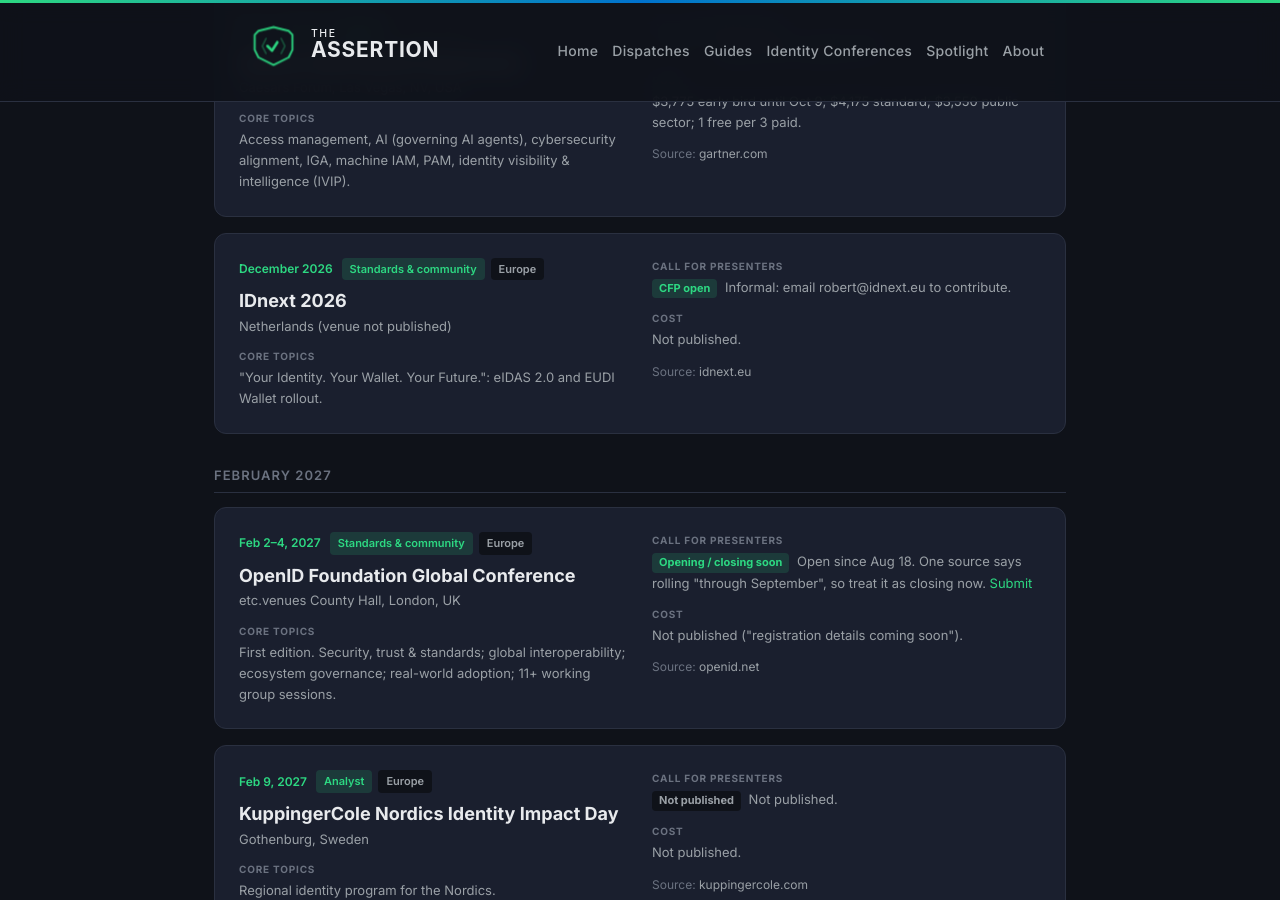
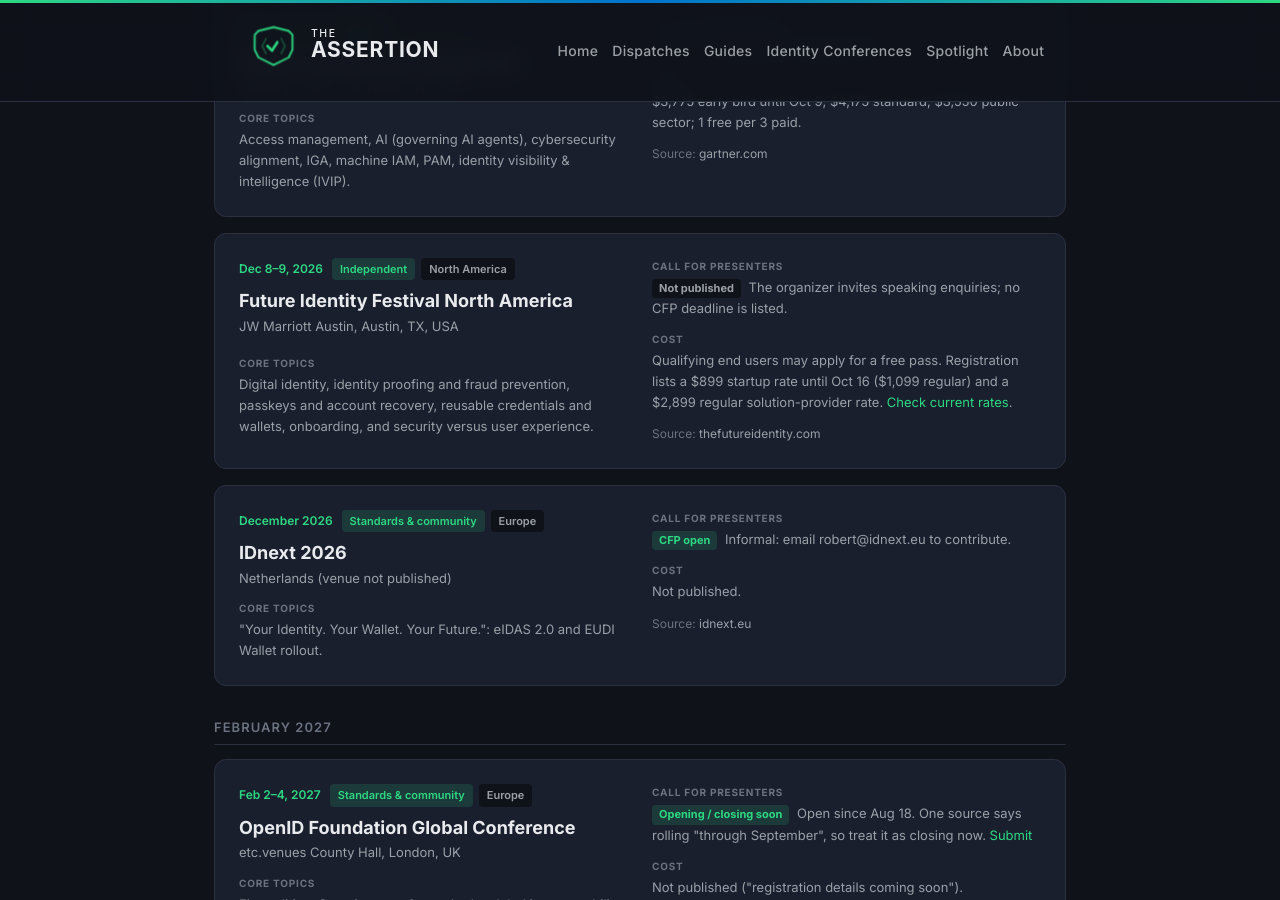
Before and after one commit to christophe81/christophe81.github.io, a Jekyll site: the page built from _pages/identity-conferences.html, in a window 1280 px wide and 900 px high, scrolled down 5076 px. Built offline with Jekyll 4.4.1, drawn with Linux system fonts in a browser that asks for light colours.

Commit message:
Add Future Identity Festival to conference circuit

```diff
--- a/_pages/identity-conferences.html
+++ b/_pages/identity-conferences.html
@@ -30,7 +30,7 @@
 </section>
 
 <section class="section conference-list" aria-labelledby="conference-list-title">
-  <div class="section-header"><h2 id="conference-list-title">Conference circuit</h2><span id="conference-count" aria-live="polite">40 events</span></div>
+  <div class="section-header"><h2 id="conference-list-title">Conference circuit</h2><span id="conference-count" aria-live="polite">41 events</span></div>
   <div class="conference-controls" role="group" aria-label="Filter conferences">
     <label class="conference-search-label" for="conference-search">Search <input id="conference-search" type="search" placeholder="Name, city, or topic"></label>
     <label for="conference-region">Region <select id="conference-region"><option value="">All regions</option><option value="APAC">APAC</option><option value="Europe">Europe</option><option value="Multiple">Multiple</option><option value="North America">North America</option><option value="Virtual">Virtual</option></select></label>
@@ -288,6 +288,19 @@
         <div><span class="conference-label">Call for presenters</span><span class="conference-cfp conference-cfp-none">No CFP</span> Analyst-led; no public CFP.</div>
         <div><span class="conference-label">Cost</span>$3,775 early bird until Oct 9; $4,175 standard; $3,550 public sector; 1 free per 3 paid.</div>
         <div class="conference-source">Source: <a href="https://www.gartner.com/en/conferences/na/identity-access-management-us">gartner.com</a></div>
+      </div>
+    </article>
+    <article class="conference-event" data-region="North America" data-kind="Independent" data-cfp="np">
+      <div class="conference-event-heading">
+        <div class="conference-event-meta"><time datetime="2026-12-08">Dec 8–9, 2026</time><span class="conference-tag">Independent</span><span class="conference-tag conference-tag-muted">North America</span></div>
+        <h4><a href="https://thefutureidentity.com/events/north-america/fid-festival/">Future Identity Festival North America</a></h4>
+        <p class="conference-location">JW Marriott Austin, Austin, TX, USA</p>
+      </div>
+      <div class="conference-event-topics"><span class="conference-label">Core topics</span><p>Digital identity, identity proofing and fraud prevention, passkeys and account recovery, reusable credentials and wallets, onboarding, and security versus user experience.</p></div>
+      <div class="conference-event-details">
+        <div><span class="conference-label">Call for presenters</span><span class="conference-cfp conference-cfp-np">Not published</span> The organizer invites speaking enquiries; no CFP deadline is listed.</div>
+        <div><span class="conference-label">Cost</span>Qualifying end users may apply for a free pass. Registration lists a $899 startup rate until Oct 16 ($1,099 regular) and a $2,899 regular solution-provider rate. <a href="https://thefutureidentity.com/events/north-america/fid-festival/register/">Check current rates</a>.</div>
+        <div class="conference-source">Source: <a href="https://thefutureidentity.com/events/north-america/fid-festival/">thefutureidentity.com</a></div>
       </div>
     </article>
     <article class="conference-event" data-region="Europe" data-kind="Standards &amp; community" data-cfp="open">
```
